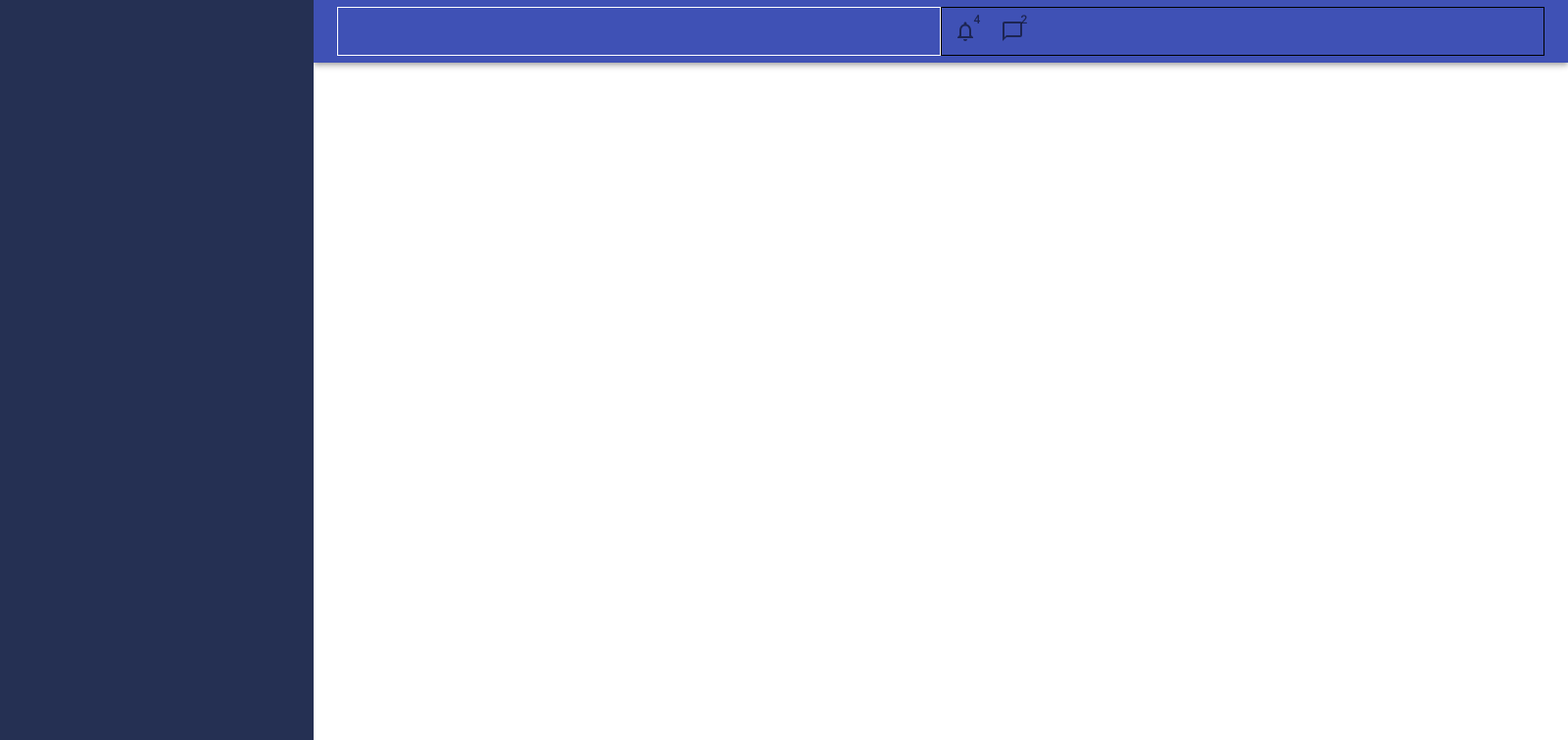
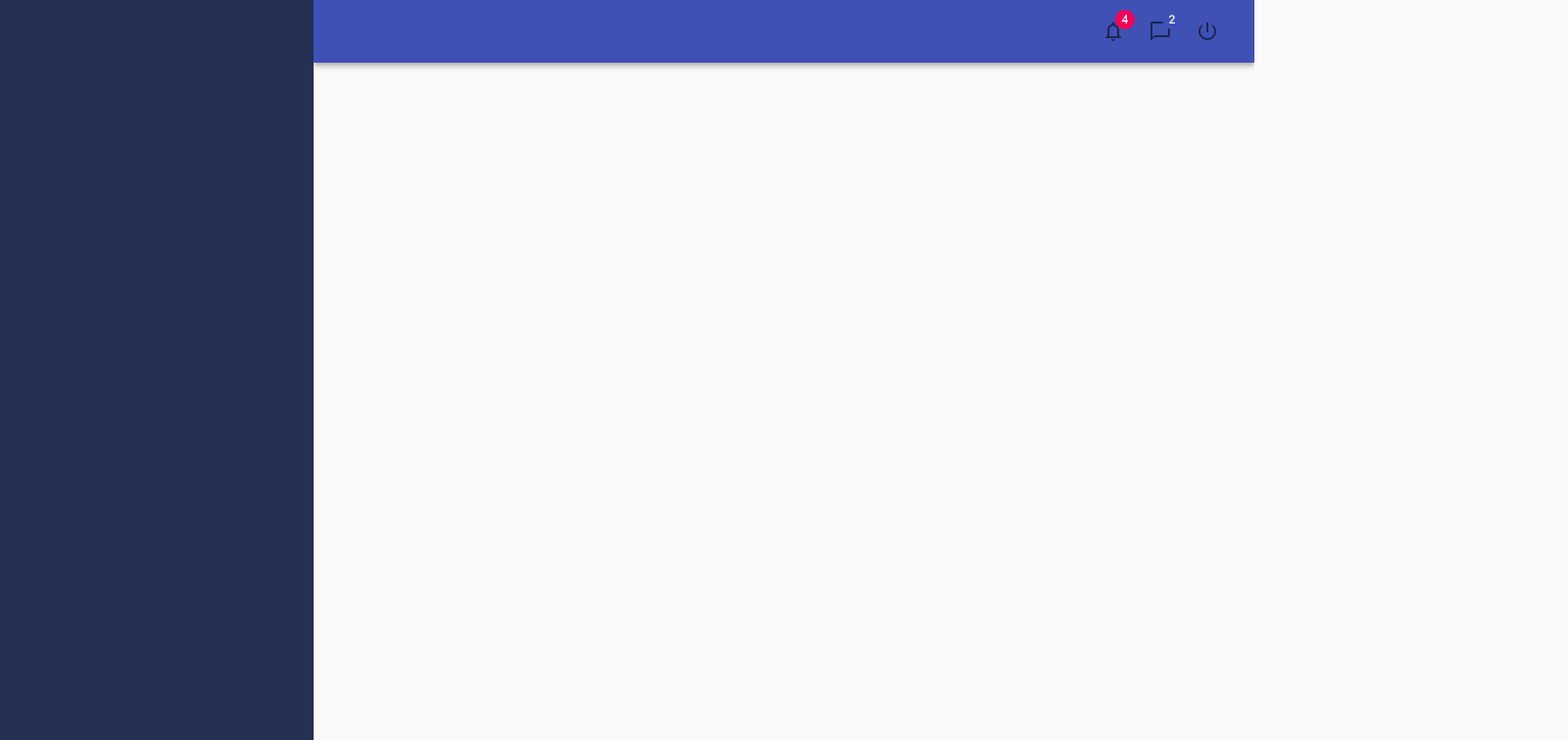
Before and after one commit to Avisa-GA/material-ui-react, a React (Create React App) app: page / in a window 1280 px wide. Shown: the top 756 px of the page at 98% size, 1600 px wide, since content can reach past the window. Built offline with nearby package versions, Linux system fonts and the light colour scheme.

Commit message:
wip: header how to add Grid, Badge, Icon, CssBaseLine

```diff
--- a/src/App/App.js
+++ b/src/App/App.js
@@ -1,19 +1,18 @@
-
-import { makeStyles } from '@material-ui/styles';
-import Header from '../components/Header';
-import SideMenu from '../components/SideMenu';
-import './App.css';
+import { CssBaseline } from "@material-ui/core";
+import { makeStyles } from "@material-ui/styles";
+import Header from "../components/Header";
+import SideMenu from "../components/SideMenu";
+import "./App.css";
 
 const useStyles = makeStyles({
   appMain: {
-    paddingLeft: '320px',
-    width: '100%'
-  }
-})
+    paddingLeft: "320px",
+    width: "100%",
+  },
+});
 
 function App() {
-
- const classes = useStyles();
+  const classes = useStyles();
 
   return (
     <>
@@ -21,6 +20,7 @@ function App() {
       <div className={classes.appMain}>
         <Header />
       </div>
+      <CssBaseline />
     </>
   );
 }
--- a/src/Components/Header.js
+++ b/src/Components/Header.js
@@ -9,6 +9,7 @@ import {
 } from "@material-ui/core";
 import NotificationsNoneIcon from "@material-ui/icons/NotificationsNone";
 import ChatBubbleOutlineIcon from "@material-ui/icons/ChatBubbleOutline";
+import PowerSettingsNewIcon from "@material-ui/icons/PowerSettingsNew";
 
 export default function Header() {
   return (
@@ -16,19 +17,23 @@ export default function Header() {
       <AppBar position="static">
         <Toolbar>
           <Grid container>
-            <Grid item sm={6} style={{ border: "1px solid #fff" }}>
+            <Grid item>
               <InputBase />
             </Grid>
-            <Grid item sm={6} style={{ border: "1px solid #000" }}>
+            <Grid item sm></Grid>
+            <Grid item>
               <IconButton>
-                <Badge badgeContent={4}>
+                <Badge badgeContent={4} color="secondary">
                   <NotificationsNoneIcon />
                 </Badge>
               </IconButton>
               <IconButton>
-                <Badge badgeContent={2}>
+                <Badge badgeContent={2} color="primary">
                   <ChatBubbleOutlineIcon />
                 </Badge>
+              </IconButton>
+              <IconButton>
+                <PowerSettingsNewIcon />
               </IconButton>
             </Grid>
           </Grid>
```
